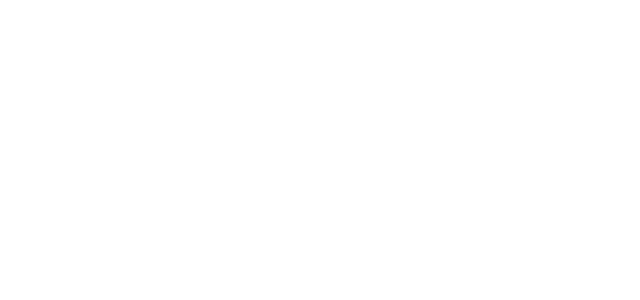
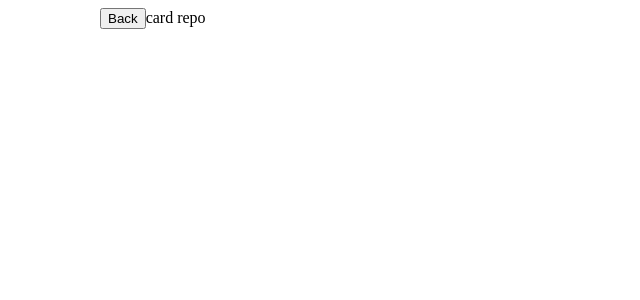
Before and after one commit to Alex-esc1/ReactReduxApp, a React app: page /card in a window 1280 px wide. Before the commit this address had no page. Shown: the top 300 px of the page, without its empty margins (0-640 px from the left). Built offline with nearby package versions, Linux system fonts and the light colour scheme.

Commit message:
Роутинг\Маршрутизация
React-router-dom, Router, Navigate, useNavigate, NavLink

```diff
--- a/src/components/App.jsx
+++ b/src/components/App.jsx
@@ -2,8 +2,9 @@ import React from 'react';
 import './app.less'
 import {useDispatch, useSelector} from "react-redux";
 import {BrowserRouter, Routes} from "react-router-dom";
-import {Route} from "react-router";
+import {Route, Navigate} from "react-router";
 import Main from "./main/Main.";
+import Card from "./card/card";
 
 
 const App = () => {
@@ -13,7 +14,10 @@ const App = () => {
         <BrowserRouter>
             <div className="container">
             <Routes>
-                <Route path="/" element={<Main/>} />
+                <Route exact path="/" element={<Main/>} />
+                <Route path="/card" element={<Card/>} />
+                <Route path="*" element={<Navigate to="/" replace />}
+                />
             </Routes>
             </div>
         </BrowserRouter>
--- /dev/null
+++ b/src/components/card/card.jsx
@@ -0,0 +1,14 @@
+import React from 'react';
+import {useNavigate} from 'react-router-dom';
+
+const Card = () => {
+    const navigate = useNavigate();
+    return (
+        <div>
+            <button onClick={()=>navigate(-1)} className="back-btn">Back</button>
+            card repo
+        </div>
+    );
+};
+
+export default Card;
--- a/src/components/main/repo/Repo.jsx
+++ b/src/components/main/repo/Repo.jsx
@@ -1,5 +1,6 @@
 import React from 'react';
 import './repo.less'
+import {NavLink} from "react-router-dom";
 
 
 const Repo = (props) => {
@@ -8,7 +9,7 @@ const Repo = (props) => {
     return (
         <div className="repo">
             <div className="repo-header">
-                <div className="repo-header-name">{repo.name}</div>
+                <div className="repo-header-name"><NavLink to={`/card`}>{repo.name}</NavLink></div>
                 <div className="repo-header-stars">Количество звезд: {repo.stargazers_count}</div>
             </div>
             <div className="repo-last-commit">Последний коммит: {repo.updated_at}</div>
--- a/webpack.config.js
+++ b/webpack.config.js
@@ -10,7 +10,8 @@ module.exports = {
         filename: "[name].[hash].js"
     },
     devServer: {
-        port: 3000
+        port: 3000,
+        historyApiFallback: true
     },
     resolve: {
         extensions: ['.js', '.jsx'],
```
